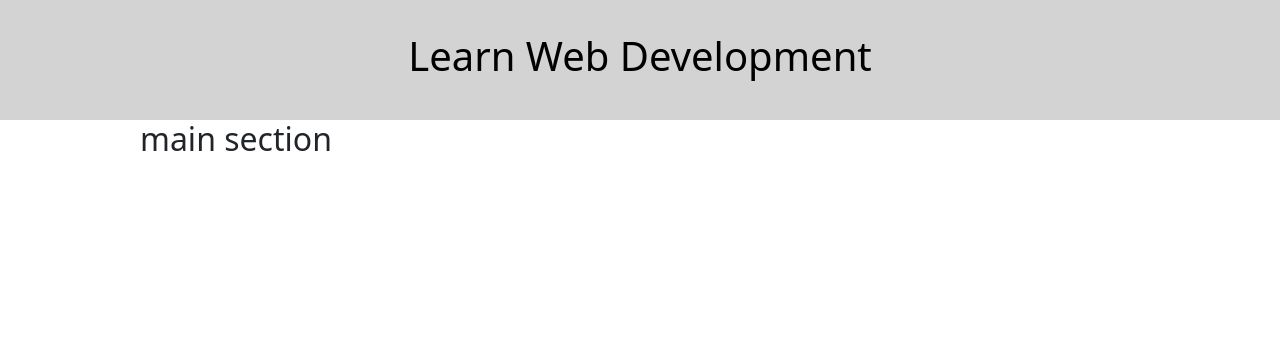
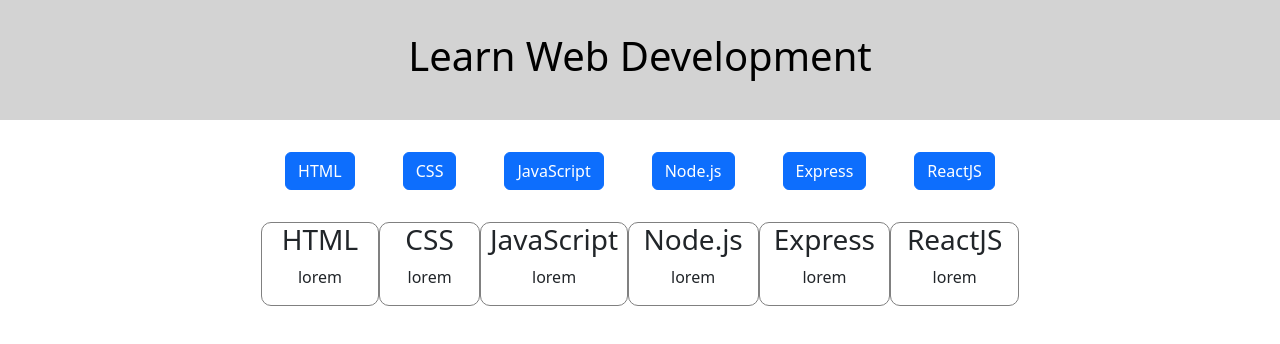
Before and after one commit to leonardopalluzzi/react-use-state, a React (Vite) app: page / in a window 1280 px wide. Shown: the top 344 px of the page. Built offline with nearby package versions, Linux system fonts and the light colour scheme.

Commit message:
add tabs structure

```diff
--- a/src/App.jsx
+++ b/src/App.jsx
@@ -1,4 +1,3 @@
-import { useState } from 'react'
 import Main from './components/Main'
 
 function App() {
--- a/src/components/Main.jsx
+++ b/src/components/Main.jsx
@@ -1,7 +1,54 @@
+import { useState } from 'react'
+import Tab from './Tab'
+
 export default function Main() {
+    const [openFlag, setOpenFlag] = useState(0);
+    const tabs = [
+        {
+            id: 1,
+            title: 'HTML',
+            content: 'lorem'
+        },
+        {
+            id: 2,
+            title: 'CSS',
+            content: 'lorem'
+        },
+        {
+            id: 3,
+            title: 'JavaScript',
+            content: 'lorem'
+        },
+        {
+            id: 4,
+            title: 'Node.js',
+            content: 'lorem'
+        },
+        {
+            id: 5,
+            title: 'Express',
+            content: 'lorem'
+        },
+        {
+            id: 6,
+            title: 'ReactJS',
+            content: 'lorem'
+        }
+    ]
+
     return (
         <div className="container">
-            <h2>main section</h2>
+
+            {tabs.map(item => (
+                <Tab
+                    key={item.id}
+                    title={item.title}
+                // openFlag={item.id}
+                >
+                    <p>{item.content}</p>
+                </Tab>
+            ))}
+            {/* <Tab title={'HTML'} ><p>Lorem ipsum dolor sit, amet consectetur adipisicing elit. Explicabo, accusamus?</p></Tab> */}
         </div>
 
     )
--- /dev/null
+++ b/src/components/Tab.jsx
@@ -0,0 +1,13 @@
+export default function Tab({ title, children, openFlag }) {
+    return (
+        <div className="tab">
+            <button onClick={openFlag} className="btn btn-primary mx-4">{title}</button>
+            <div className="tab_content">
+                <h3>{title}</h3>
+                {children}
+            </div>
+
+        </div>
+
+    )
+}
--- a/src/index.css
+++ b/src/index.css
@@ -9,12 +9,16 @@
 .container {
   width: 80%;
   margin: auto;
+  text-align: center;
+  display: flex;
+  justify-content: center;
 }
 
 
 header {
   padding: 2rem;
   background-color: lightgrey;
+  margin-bottom: 2rem;
 
   .title {
 
@@ -23,3 +27,10 @@
   }
 
 }
+
+.tab_content {
+  border: 1px solid grey;
+  border-radius: 10px;
+  margin-top: 2rem;
+  width: 100%;
+}
```
